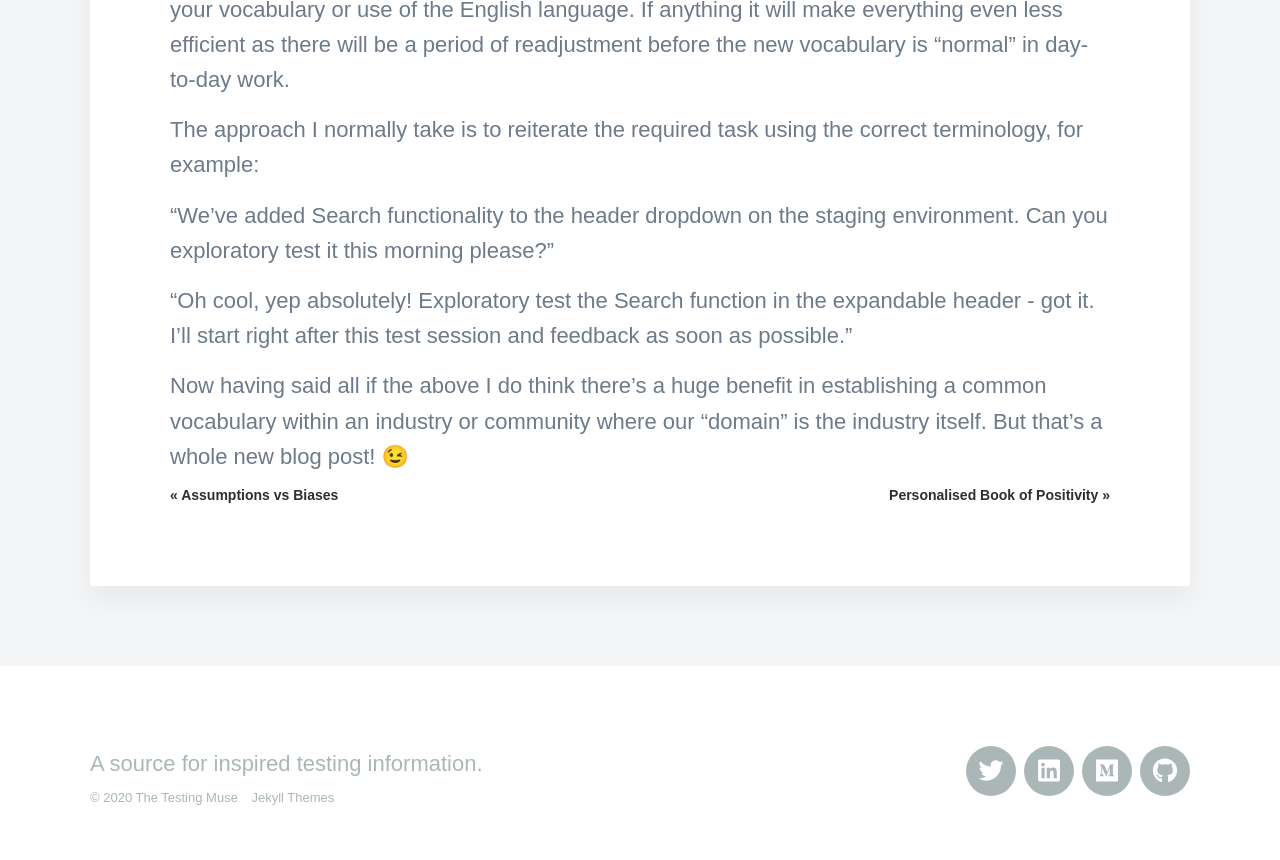
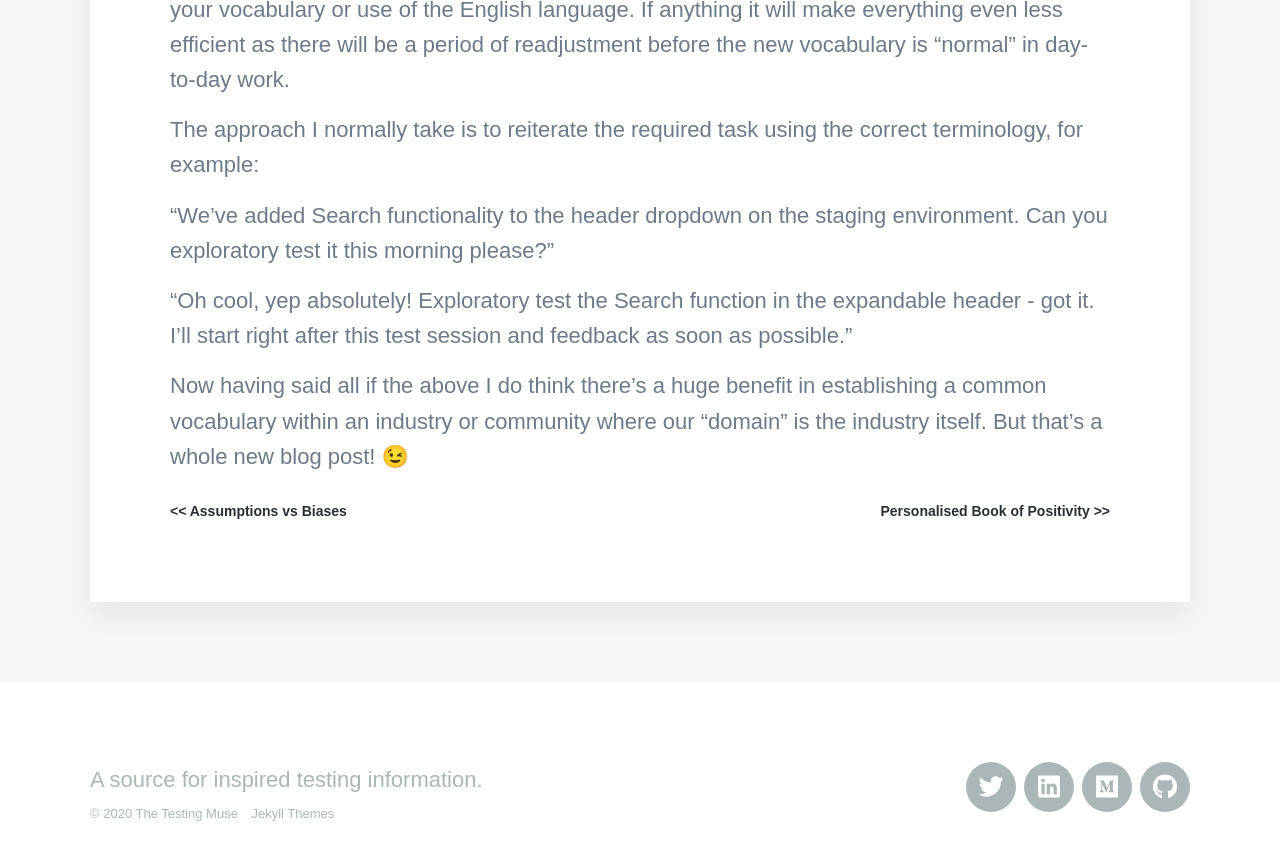
Before and after one commit to TheTestingMuse/thetestingmuse.github.io, a Jekyll site: the page built from _posts/2017-03-27-accept-misnomers.md, in a window 1280 px wide and 900 px high, scrolled down 3433 px. Shown: the top 860 px of the window. Built offline with Jekyll 4.4.1, drawn with Linux system fonts in a browser that asks for light colours; nearby versions of some CDN libraries; some web fonts are replaced.

Commit message:
Blog post functionality

```diff
--- a/_layouts/post.html
+++ b/_layouts/post.html
@@ -25,12 +25,13 @@
 
 			{{ page.content }}
 
+			<br />
 			<div class="PageNavigation">
 		  {% if page.previous.url %}
-		    <a class="prev" href="{{page.previous.url}}">&laquo; {{page.previous.title}}</a>
+		    <a class="prev" href="{{page.previous.url}}">&lt;&lt; {{page.previous.title}}</a>
 		  {% endif %}
 		  {% if page.next.url %}
-		    <a class="next" href="{{page.next.url}}">{{page.next.title}} &raquo;</a>
+		    <a class="next" href="{{page.next.url}}">{{page.next.title}} &gt;&gt;</a>
 		  {% endif %}
 		</div>
 
```
